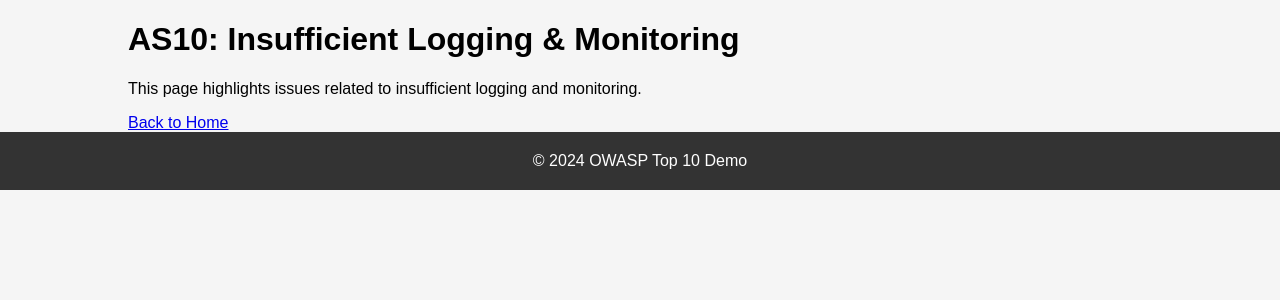
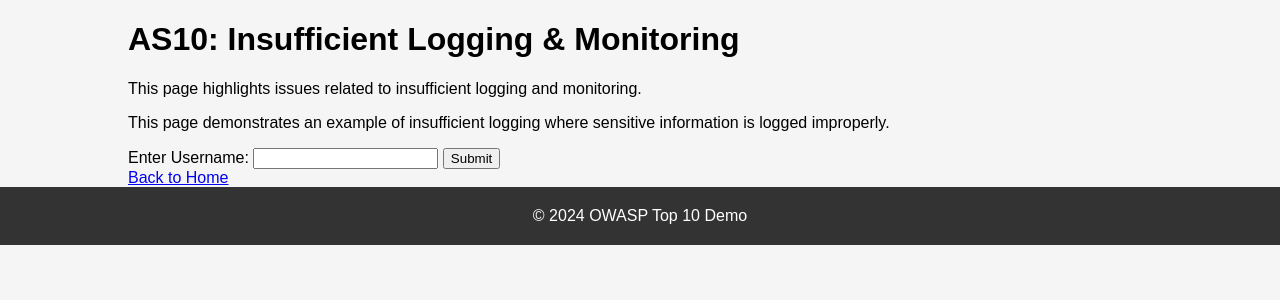
Before and after one commit to atakopruluoglu/owasp-site, a Python web app: template app/templates/as10.html in a window 1280 px wide. Shown: the part 270-570 px from the top of the page. Run offline with Jinja, Linux system fonts and the light colour scheme; the template is opened without the code that fills it, so the values that code supplies are empty.

Commit message:
as9-10 guncelleme

```diff
--- a/app/templates/as09.html
+++ b/app/templates/as09.html
@@ -3,5 +3,11 @@
 {% block content %}
 <h1>AS09: Using Components with Known Vulnerabilities</h1>
 <p>This page demonstrates the risks of using components with known vulnerabilities.</p>
+<p>This page demonstrates a vulnerability example where a file upload component is used without proper security measures.</p>
+<form method="post" enctype="multipart/form-data">
+    <label for="file">Upload a file:</label>
+    <input type="file" id="file" name="file">
+    <button type="submit">Upload</button>
+</form>
 <a href="/">Back to Home</a>
 {% endblock %}
--- a/app/templates/as10.html
+++ b/app/templates/as10.html
@@ -3,5 +3,11 @@
 {% block content %}
 <h1>AS10: Insufficient Logging & Monitoring</h1>
 <p>This page highlights issues related to insufficient logging and monitoring.</p>
+<p>This page demonstrates an example of insufficient logging where sensitive information is logged improperly.</p>
+<form method="get">
+    <label for="username">Enter Username:</label>
+    <input type="text" id="username" name="username">
+    <button type="submit">Submit</button>
+</form>
 <a href="/">Back to Home</a>
 {% endblock %}
```
Also changed, not shown: app/routes.py (+11 -1 lines).
